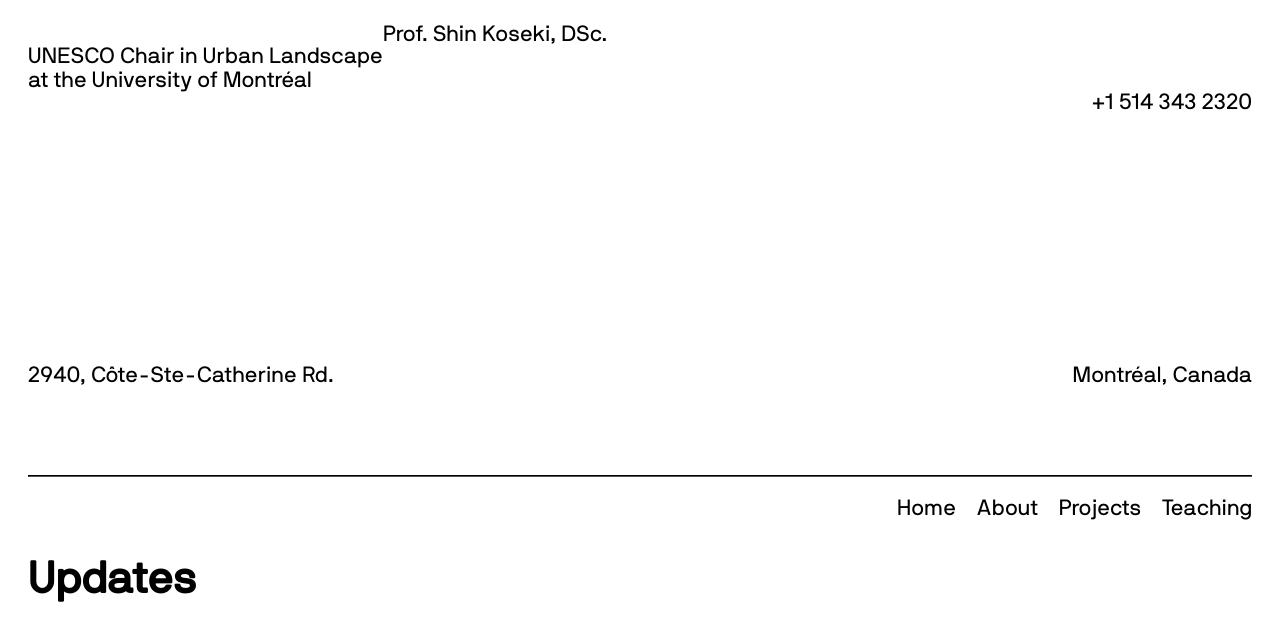
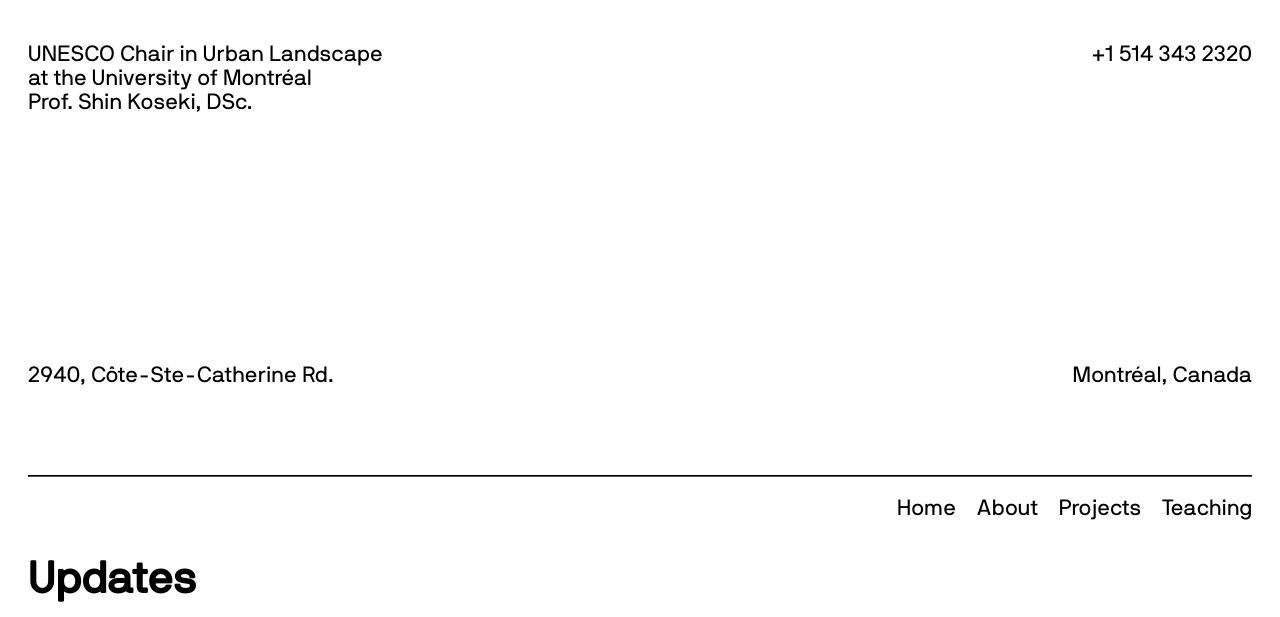
Before and after one commit to CUPUM/cupum.github.io, a Jekyll site: the page built from index.html, in a window 1280 px wide. Shown: the top 617 px of the page. Built offline with Jekyll 4.4.1, drawn with Linux system fonts in a browser that asks for light colours; grey boxes are pictures that could not be loaded.

Commit message:
Putting chairperson in upper left corner

```diff
--- a/_includes/contact.html
+++ b/_includes/contact.html
@@ -1,8 +1,5 @@
 <div id=my_contact>
-  <p class="alignleft">{{ "UNESCO Chair in Urban Landscape<br>at the University of Montréal" }}</p>
-  <p class="Chairperson"><a
-  href={{ "" }}>{{ "Prof. Shin Koseki, DSc." }}
-    </a></p>
+  <p class="alignleft">{{ "UNESCO Chair in Urban Landscape<br>at the University of Montréal<br>Prof. Shin Koseki, DSc." }}</p>
   <p class="alignright"> <a href={{ "tel:+15143432320>+1 514 343 2320" }}</a></p>
    </div>
 
```
